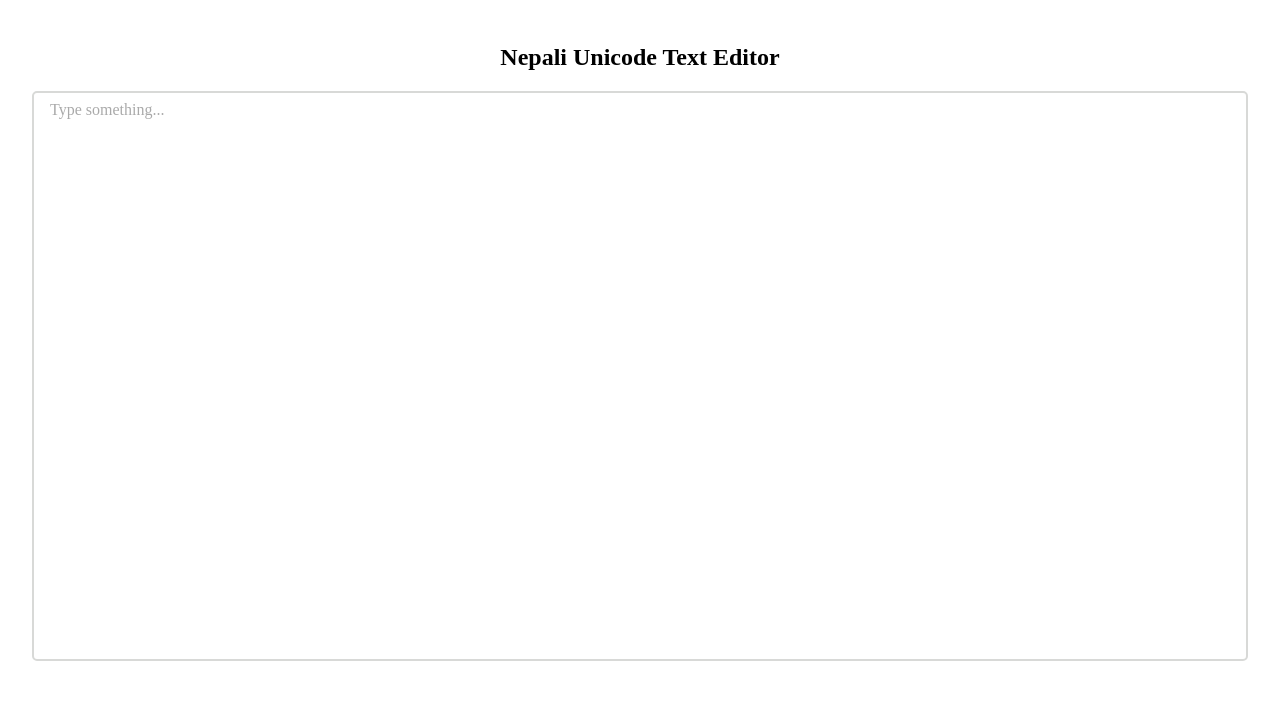
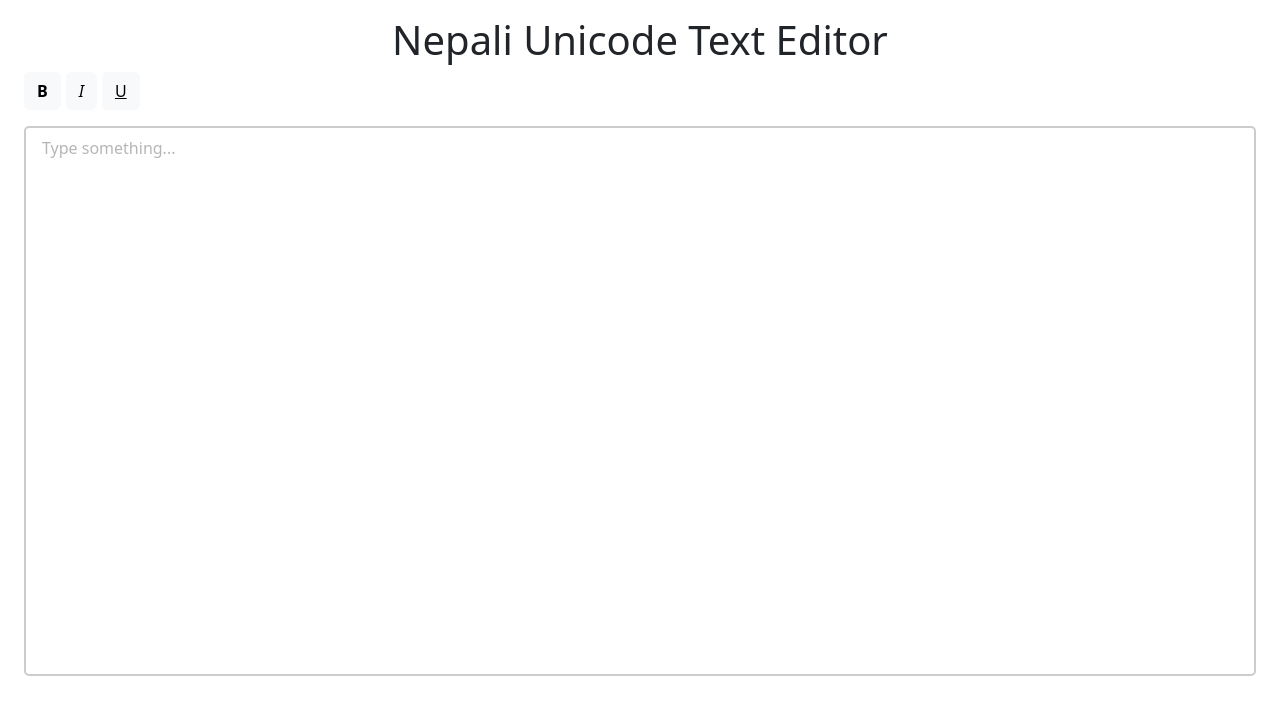
Before and after one commit to ranamaniz/NepaliUnicodeTextEditor, a React (Create React App) app: page / in a window 1280 px wide. Shown: the top 714 px of the page. Built offline with nearby package versions, Linux system fonts and the light colour scheme.

Commit message:
add text formatter and create store

```diff
--- a/src/App.tsx
+++ b/src/App.tsx
@@ -1,11 +1,15 @@
+import TextEditor from "./components/TextEditor";
+import TextFormatter from "./components/TextFormatter";
 import "./styles/index.scss";
-import TextEditor from "./components/TextEditor/TextEditor";
 
 function App() {
   return (
     <section className="mainContainer">
       <h1 className="text-center">Nepali Unicode Text Editor</h1>
-      <TextEditor />
+      <section className="textEditor">
+        <TextFormatter />
+        <TextEditor />
+      </section>
     </section>
   );
 }
--- a/src/components/TextEditor/TextEditor.tsx
+++ b/src/components/TextEditor.tsx
@@ -4,6 +4,7 @@ import { Slate, Editable, withReact } from "slate-react";
 
 import { BaseEditor, Descendant } from "slate";
 import { ReactEditor } from "slate-react";
+import { Button } from "react-bootstrap";
 
 type CustomElement = { type: "paragraph"; children: CustomText[] };
 type CustomText = { text: string };
@@ -25,9 +26,21 @@ const initialValue: Descendant[] = [
 
 const TextEditor = () => {
   const [editor] = useState(() => withReact(createEditor()));
+
+  const handleKeyDown = (e: React.KeyboardEvent) => {
+    const key = e.key;
+    if (key === "&") {
+      e.preventDefault();
+      editor.insertText("and");
+    }
+  };
   return (
     <Slate editor={editor} initialValue={initialValue}>
-      <Editable placeholder="Type something..." className="textEditor" />
+      <Editable
+        placeholder="Type something..."
+        className="textEditor__textarea"
+        onKeyDown={(e) => handleKeyDown(e)}
+      />
     </Slate>
   );
 };
--- /dev/null
+++ b/src/components/TextFormatter.tsx
@@ -0,0 +1,50 @@
+import { Button } from "react-bootstrap";
+import useStore from "../store/store";
+
+type Props = {};
+
+const TextFormatter = (props: Props) => {
+  const store = useStore();
+
+  const handleToggleFormats = (format: string) => {
+    switch (format) {
+      case "bold":
+        store.toggleBold();
+        break;
+      case "italics":
+        store.toggleItalics();
+        break;
+      case "underline":
+        store.toggleUnderline();
+        break;
+      default:
+        break;
+    }
+  };
+
+  console.log(store);
+  return (
+    <section className="textEditor__formatter">
+      <Button
+        variant={`${store.bold ? "secondary" : "light"}`}
+        onClick={() => handleToggleFormats("bold")}
+      >
+        <strong>B</strong>
+      </Button>
+      <Button
+        variant={`${store.italics ? "secondary" : "light"}`}
+        onClick={() => handleToggleFormats("italics")}
+      >
+        <i>I</i>
+      </Button>
+      <Button
+        variant={`${store.underline ? "secondary" : "light"}`}
+        onClick={() => handleToggleFormats("underline")}
+      >
+        <u>U</u>
+      </Button>
+    </section>
+  );
+};
+
+export default TextFormatter;
--- a/src/index.tsx
+++ b/src/index.tsx
@@ -2,6 +2,7 @@ import React from "react";
 import ReactDOM from "react-dom/client";
 
 import App from "./App";
+import 'bootstrap/dist/css/bootstrap.min.css';
 import reportWebVitals from "./reportWebVitals";
 
 const root = ReactDOM.createRoot(
--- /dev/null
+++ b/src/store/store.ts
@@ -0,0 +1,36 @@
+import { create } from "zustand";
+import { persist } from "zustand/middleware";
+
+type Store = {
+  bold: boolean;
+  italics: boolean;
+  underline: boolean;
+  texts: string;
+  toggleBold: () => void;
+  toggleItalics: () => void;
+  toggleUnderline: () => void;
+  setTexts: (newTexts: string) => void;
+};
+
+type SetType = (
+  partial: Partial<Store> | ((state: Store) => Partial<Store>)
+) => void;
+type GetType = () => Store;
+
+const useStore = create(
+  persist(
+    (set: SetType, get: GetType) => ({
+      bold: false,
+      italics: false,
+      underline: false,
+      texts: "",
+      toggleBold: () => set({ bold: !get().bold }),
+      toggleItalics: () => set({ italics: !get().italics }),
+      toggleUnderline: () => set({ underline: !get().underline }),
+      setTexts: (newtexts: string) => set({ texts: newtexts }),
+    }),
+    { name: "textEditor" }
+  )
+);
+
+export default useStore;
--- a/src/styles/index.scss
+++ b/src/styles/index.scss
@@ -1,4 +1,16 @@
-$primaryBorderColor: #d8d9d7;
+$primaryColor: #2e2e2e;
+$secondaryColor: #5c5c5c;
+$lightTextColor: #9e9e9e;
+$backgroundColor: #f4f4f4;
+$borderColor: #cccccc;
+$inputBackground: #ffffff;
+$buttonColor: #3d3d3d;
+$buttonHoverColor: #2c2c2c;
+$accentColor: #7d7d7d;
+
+body {
+  color: $primaryColor;
+}
 
 .mainContainer {
   padding: 16px 24px;
@@ -9,8 +21,15 @@ $primaryBorderColor: #d8d9d7;
 }
 
 .textEditor {
-  border: 2px solid $primaryBorderColor;
-  border-radius: 5px;
-  padding: 8px 16px;
-  height: calc(100vh - 250px);
+  &__formatter {
+    display: flex;
+    gap: 5px;
+    margin-bottom: 16px;
+  }
+  &__textarea {
+    border: 2px solid $borderColor;
+    border-radius: 5px;
+    padding: 8px 16px;
+    height: calc(100vh - 250px);
+  }
 }
```
